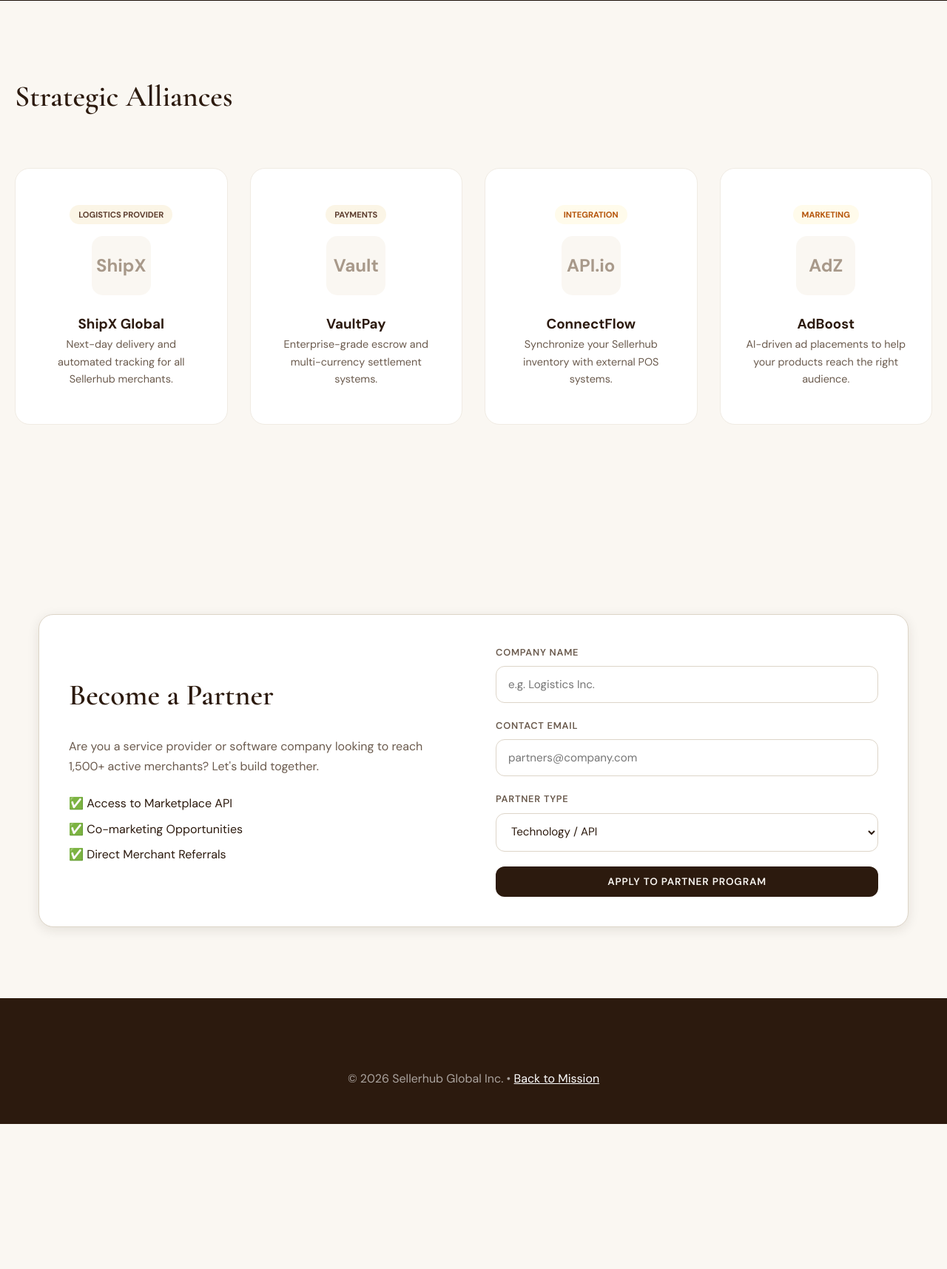
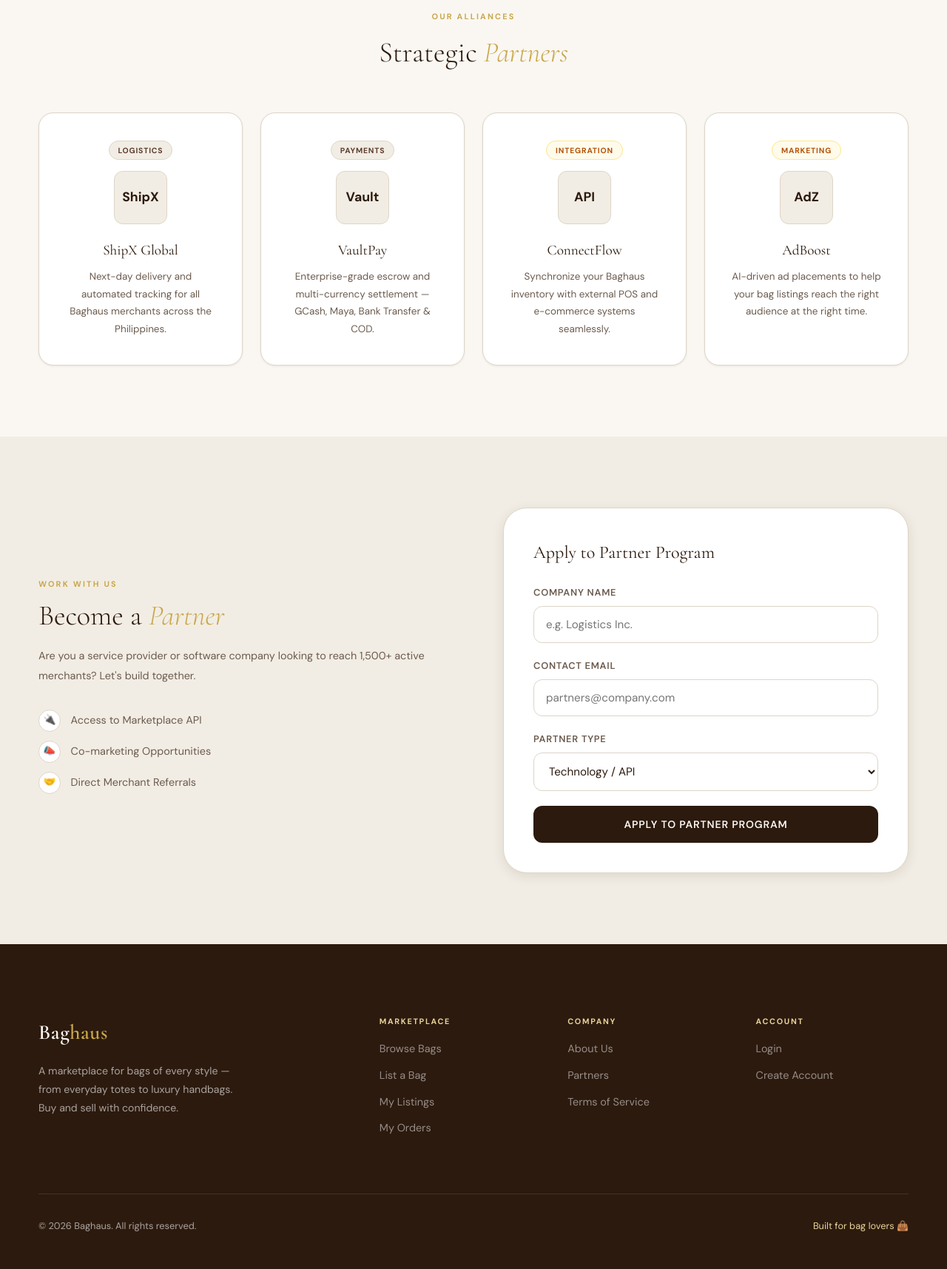
Before and after one commit to dodongGeorge/baghaus, a PHP site: page /partners.php in a window 1280 px wide. Shown: the part 546-2261 px from the top of the page at 74% size. Before the commit the page ends 2065 px from the top, so only its background shows below. Run offline with PHP 8.4, Linux system fonts and the light colour scheme.

Commit message:
Update partners.php

```diff
--- a/partners.php
+++ b/partners.php
@@ -1,8 +1,4 @@
 <?php
-/**
- * SELLERHUB PARTNER ECOSYSTEM
- * Features: Partner grid, Tiered categorization, and Lead generation form.
- */
 require_once 'db.php';
 session_start();
 ?>
@@ -11,174 +7,268 @@ session_start();
 <head>
   <meta charset="UTF-8">
   <meta name="viewport" content="width=device-width, initial-scale=1.0">
-    <title>Global Partners | Sellerhub</title>
+  <title>Partners | Baghaus</title>
   <link rel="stylesheet" href="style.css">
   <style>
-        .partner-hero {
-            background: var(--gray-900);
-            color: white;
-            padding: 10rem 0 6rem 0;
-            position: relative;
-            overflow: hidden;
+    .partners-hero {
+      background: var(--espresso);
+      padding: calc(var(--nav-height) + 4rem) 0 5rem;
+      position: relative; overflow: hidden;
     }
+    .partners-hero::before {
+      content: '';
+      position: absolute; inset: 0;
+      background: url('https://images.unsplash.com/photo-1522202176988-66273c2fd55f?w=1400&q=50') center/cover no-repeat;
+      opacity: .1;
+    }
+    .partners-hero .container { position: relative; z-index: 1; }
+    .partners-eyebrow {
+      font-size: .68rem; font-weight: 700; letter-spacing: .2em;
+      text-transform: uppercase; color: var(--gold); margin-bottom: .75rem;
+    }
+    .partners-hero h1 {
+      font-family: var(--font-display);
+      font-size: clamp(2.8rem, 5vw, 5rem);
+      font-weight: 300; color: var(--cream); line-height: 1.08; margin-bottom: 1rem;
+    }
+    .partners-hero h1 em { font-style: italic; color: var(--gold-light); }
+    .partners-hero p { font-size: .95rem; color: rgba(255,255,255,.55); max-width: 500px; line-height: 1.85; }
 
     .partner-grid {
       display: grid;
-            grid-template-columns: repeat(auto-fit, minmax(250px, 1fr));
-            gap: 30px;
-            margin: 4rem 0;
+      grid-template-columns: repeat(auto-fill, minmax(260px, 1fr));
+      gap: 1.5rem;
+    }
+    .partner-card {
+      background: var(--white);
+      border-radius: var(--radius-lg);
+      border: 1px solid var(--gray-200);
+      padding: 2.25rem 2rem;
+      text-align: center;
+      transition: all .3s var(--ease-out);
+      box-shadow: var(--shadow-sm);
+    }
+    .partner-card:hover { transform: translateY(-6px); box-shadow: var(--shadow-lg); border-color: var(--gold); }
+    .partner-logo {
+      width: 72px; height: 72px;
+      background: var(--cream-dark);
+      border-radius: var(--radius-md);
+      display: flex; align-items: center; justify-content: center;
+      font-weight: 800; font-size: 1.1rem;
+      color: var(--espresso); margin: 0 auto 1.25rem;
+      border: 1px solid var(--gray-200);
+    }
+    .tier-badge {
+      display: inline-block;
+      padding: .22rem .75rem;
+      border-radius: 50px;
+      font-size: .65rem; font-weight: 700;
+      letter-spacing: .08em; text-transform: uppercase;
+      margin-bottom: .9rem;
+    }
+    .tier-platinum { background: var(--cream-dark); color: var(--brown); border: 1px solid var(--gray-200); }
+    .tier-gold     { background: #fffbeb; color: #b45309; border: 1px solid #fde68a; }
+    .partner-card h3 {
+      font-family: var(--font-display);
+      font-size: 1.2rem; font-weight: 500;
+      color: var(--espresso); margin-bottom: .5rem;
+    }
+    .partner-card p { font-size: .84rem; color: var(--gray-600); line-height: 1.75; }
+
+    .apply-section {
+      background: var(--cream-dark);
+    }
+    .apply-grid {
+      display: grid;
+      grid-template-columns: 1fr 1fr;
+      gap: 5rem;
+      align-items: center;
+    }
+    .apply-perk {
+      display: flex; align-items: center; gap: .85rem;
+      font-size: .9rem; color: var(--gray-600);
+      margin-bottom: .75rem;
+    }
+    .apply-perk-icon {
+      width: 30px; height: 30px; flex-shrink: 0;
+      background: var(--white); border: 1px solid var(--gray-200);
+      border-radius: 50%; display: flex; align-items: center;
+      justify-content: center; font-size: .85rem;
     }
 
-        .partner-card {
-            background: white;
-            padding: 3rem 2rem;
+    /* Toast notification */
+    .toast {
+      position: fixed;
+      bottom: 2rem; right: 2rem;
+      background: var(--espresso);
+      color: var(--cream);
+      padding: 1.1rem 1.5rem;
       border-radius: var(--radius-lg);
-            text-align: center;
-            border: 1px solid var(--gray-100);
-            transition: var(--transition-smooth);
+      box-shadow: var(--shadow-lg);
+      display: flex; align-items: flex-start; gap: 1rem;
+      max-width: 360px;
+      z-index: 9999;
+      transform: translateY(120%);
+      opacity: 0;
+      transition: all .4s cubic-bezier(.34,1.56,.64,1);
+      border-left: 4px solid var(--gold);
     }
+    .toast.show { transform: translateY(0); opacity: 1; }
+    .toast-icon { font-size: 1.5rem; flex-shrink: 0; margin-top: .1rem; }
+    .toast-title { font-family: var(--font-display); font-size: 1rem; font-weight: 600; margin-bottom: .2rem; }
+    .toast-body  { font-size: .8rem; color: rgba(255,255,255,.65); line-height: 1.6; }
+    .toast-close {
+      margin-left: auto; flex-shrink: 0;
+      background: none; border: none;
+      color: rgba(255,255,255,.4); font-size: 1.1rem;
+      cursor: pointer; padding: 0; line-height: 1;
+      transition: color .2s;
+    }
+    .toast-close:hover { color: var(--cream); }
 
-        .partner-card:hover {
-            transform: translateY(-10px);
-            box-shadow: var(--shadow-xl);
-            border-color: var(--p-color);
+    @media (max-width: 860px) {
+      .apply-grid { grid-template-columns: 1fr; gap: 2.5rem; }
     }
-
-        .partner-logo-placeholder {
-            width: 80px;
-            height: 80px;
-            background: var(--gray-50);
-            border-radius: 15px;
-            margin: 0 auto 1.5rem;
-            display: flex;
-            align-items: center;
-            justify-content: center;
-            font-weight: 800;
-            color: var(--gray-400);
-            font-size: 1.5rem;
-        }
-
-        .tier-badge {
-            display: inline-block;
-            padding: 4px 12px;
-            border-radius: 50px;
-            font-size: 0.7rem;
-            font-weight: 800;
-            text-transform: uppercase;
-            margin-bottom: 1rem;
-        }
-
-        .tier-platinum { background: var(--p-soft); color: var(--p-color); }
-        .tier-gold { background: #fffbeb; color: #b45309; }
   </style>
 </head>
 <body>
 
-<header id="mainHeader" class="header-main">
-    <div class="container flex justify-between items-center">
-        <a href="index.php" class="logo">Seller<span class="text-gradient">hub</span></a>
-        <nav class="flex gap-10">
-            <a href="browse.php" class="nav-link">Marketplace</a>
-            <a href="about.php" class="nav-link">About</a>
-            <a href="partners.php" class="nav-link active" style="color: var(--p-color);">Partners</a>
-        </nav>
-    </div>
-</header>
+<?php include 'nav.php'; ?>
 
-<main>
-    <section class="partner-hero">
+<!-- HERO -->
+<section class="partners-hero">
   <div class="container">
-            <h1 style="font-family: var(--font-display); font-size: 4rem;">Powering the <br><span class="text-gradient">Ecosystem.</span></h1>
-            <p style="max-width: 600px; opacity: 0.7; font-size: 1.2rem; margin-top: 1rem;">We collaborate with world-class technology and logistics providers to ensure your business runs smoothly.</p>
+    <div class="partners-eyebrow">Partner Ecosystem</div>
+    <h1>Powering the<br><em>Ecosystem.</em></h1>
+    <p>We collaborate with world-class technology and logistics providers to keep Baghaus running smoothly for every buyer and seller.</p>
   </div>
 </section>
 
-    <section class="container py-20">
-        <h2 style="font-family: var(--font-display); font-size: 2.5rem; margin-bottom: 3rem;">Strategic Alliances</h2>
-
+<!-- PARTNERS GRID -->
+<section class="py-20">
+  <div class="container">
+    <div style="text-align:center;margin-bottom:3rem">
+      <span style="font-size:.68rem;font-weight:700;letter-spacing:.2em;text-transform:uppercase;color:var(--gold);display:block;margin-bottom:.5rem">Our Alliances</span>
+      <h2 style="font-family:var(--font-display);font-size:clamp(1.9rem,3vw,2.8rem);font-weight:300;color:var(--espresso)">Strategic <em style="font-style:italic;color:var(--gold)">Partners</em></h2>
+    </div>
     <div class="partner-grid">
-            <div class="partner-card reveal active">
-                <span class="tier-badge tier-platinum">Logistics Provider</span>
-                <div class="partner-logo-placeholder">ShipX</div>
+      <div class="partner-card">
+        <span class="tier-badge tier-platinum">Logistics</span>
+        <div class="partner-logo">ShipX</div>
         <h3>ShipX Global</h3>
-                <p style="font-size: 0.9rem; color: var(--gray-600);">Next-day delivery and automated tracking for all Sellerhub merchants.</p>
+        <p>Next-day delivery and automated tracking for all Baghaus merchants across the Philippines.</p>
       </div>
-
-            <div class="partner-card reveal active" style="transition-delay: 0.1s;">
+      <div class="partner-card">
         <span class="tier-badge tier-platinum">Payments</span>
-                <div class="partner-logo-placeholder">Vault</div>
+        <div class="partner-logo">Vault</div>
         <h3>VaultPay</h3>
-                <p style="font-size: 0.9rem; color: var(--gray-600);">Enterprise-grade escrow and multi-currency settlement systems.</p>
+        <p>Enterprise-grade escrow and multi-currency settlement — GCash, Maya, Bank Transfer & COD.</p>
       </div>
-
-            <div class="partner-card reveal active" style="transition-delay: 0.2s;">
+      <div class="partner-card">
         <span class="tier-badge tier-gold">Integration</span>
-                <div class="partner-logo-placeholder">API.io</div>
+        <div class="partner-logo">API</div>
         <h3>ConnectFlow</h3>
-                <p style="font-size: 0.9rem; color: var(--gray-600);">Synchronize your Sellerhub inventory with external POS systems.</p>
+        <p>Synchronize your Baghaus inventory with external POS and e-commerce systems seamlessly.</p>
       </div>
-
-            <div class="partner-card reveal active" style="transition-delay: 0.3s;">
+      <div class="partner-card">
         <span class="tier-badge tier-gold">Marketing</span>
-                <div class="partner-logo-placeholder">AdZ</div>
+        <div class="partner-logo">AdZ</div>
         <h3>AdBoost</h3>
-                <p style="font-size: 0.9rem; color: var(--gray-600);">AI-driven ad placements to help your products reach the right audience.</p>
+        <p>AI-driven ad placements to help your bag listings reach the right audience at the right time.</p>
+      </div>
     </div>
   </div>
 </section>
 
-    <section class="py-20" style="background: var(--gray-50);">
+<!-- BECOME A PARTNER -->
+<section class="py-20 apply-section">
   <div class="container">
-            <div class="form-card grid" style="grid-template-columns: 1fr 1fr; gap: 60px; align-items: center;">
+    <div class="apply-grid">
       <div>
-                    <h2 style="font-family: var(--font-display); font-size: 2.5rem;">Become a Partner</h2>
-                    <p style="margin: 1.5rem 0; color: var(--gray-600);">Are you a service provider or software company looking to reach 1,500+ active merchants? Let's build together.</p>
-                    <ul style="list-style: none; padding: 0;">
-                        <li style="margin-bottom: 0.5rem;">✅ Access to Marketplace API</li>
-                        <li style="margin-bottom: 0.5rem;">✅ Co-marketing Opportunities</li>
-                        <li style="margin-bottom: 0.5rem;">✅ Direct Merchant Referrals</li>
-                    </ul>
+        <span style="font-size:.68rem;font-weight:700;letter-spacing:.2em;text-transform:uppercase;color:var(--gold);display:block;margin-bottom:.75rem">Work with us</span>
+        <h2 style="font-family:var(--font-display);font-size:clamp(2rem,3vw,3rem);font-weight:300;color:var(--espresso);margin-bottom:1.25rem;line-height:1.1">Become a <em style="font-style:italic;color:var(--gold)">Partner</em></h2>
+        <p style="font-size:.9rem;color:var(--gray-600);line-height:1.85;margin-bottom:2rem">Are you a service provider or software company looking to reach 1,500+ active merchants? Let's build together.</p>
+        <div class="apply-perk"><div class="apply-perk-icon">🔌</div> Access to Marketplace API</div>
+        <div class="apply-perk"><div class="apply-perk-icon">📣</div> Co-marketing Opportunities</div>
+        <div class="apply-perk"><div class="apply-perk-icon">🤝</div> Direct Merchant Referrals</div>
       </div>
-                <form onsubmit="event.preventDefault(); alert('Application Sent!');">
+
+      <div style="background:var(--white);border-radius:var(--radius-xl);border:1px solid var(--gray-200);padding:2.5rem;box-shadow:var(--shadow-md)">
+        <h3 style="font-family:var(--font-display);font-size:1.5rem;font-weight:400;color:var(--espresso);margin-bottom:1.5rem">Apply to Partner Program</h3>
+        <div id="partnerForm">
           <div class="form-group">
             <label>Company Name</label>
-                        <input type="text" placeholder="e.g. Logistics Inc." required>
+            <input type="text" id="companyName" placeholder="e.g. Logistics Inc." required>
           </div>
           <div class="form-group">
             <label>Contact Email</label>
-                        <input type="email" placeholder="partners@company.com" required>
+            <input type="email" id="contactEmail" placeholder="partners@company.com" required>
           </div>
           <div class="form-group">
             <label>Partner Type</label>
-                        <select>
+            <select id="partnerType">
               <option>Technology / API</option>
               <option>Logistics / Shipping</option>
               <option>Financial Services</option>
               <option>Other</option>
             </select>
           </div>
-                    <button type="submit" class="btn btn-buy w-full">Apply to Partner Program</button>
-                </form>
+          <button type="button" onclick="submitPartnerForm()" class="btn btn-buy" style="width:100%;padding:1rem;font-size:.875rem">
+            Apply to Partner Program
+          </button>
+        </div>
+      </div>
     </div>
   </div>
 </section>
-</main>
 
-<footer class="footer-premium">
-    <div class="container text-center">
-        <p>&copy; 2026 Sellerhub Global Inc. &bull; <a href="about.php" style="color:white;">Back to Mission</a></p>
+<?php include 'footer.php'; ?>
+
+<!-- TOAST NOTIFICATION -->
+<div class="toast" id="partnerToast">
+  <div class="toast-icon">✦</div>
+  <div>
+    <div class="toast-title">Application Received!</div>
+    <div class="toast-body" id="toastBody">Thanks for your interest. We'll be in touch within 2–3 business days.</div>
   </div>
-</footer>
+  <button class="toast-close" onclick="closeToast()">✕</button>
+</div>
 
 <script>
-    window.onscroll = function() {
-        const nav = document.getElementById("mainHeader");
-        if (window.pageYOffset > 50) {
-            nav.classList.add('header-scrolled');
-        } else {
-            nav.classList.remove('header-scrolled');
+function submitPartnerForm() {
+  const company = document.getElementById('companyName').value.trim();
+  const email   = document.getElementById('contactEmail').value.trim();
+  const type    = document.getElementById('partnerType').value;
+
+  if (!company || !email) {
+    document.getElementById('companyName').style.borderColor = !company ? '#ef4444' : '';
+    document.getElementById('contactEmail').style.borderColor = !email ? '#ef4444' : '';
+    return;
   }
-    };
+
+  // Reset border colors
+  document.getElementById('companyName').style.borderColor = '';
+  document.getElementById('contactEmail').style.borderColor = '';
+
+  // Update toast message with their details
+  document.getElementById('toastBody').textContent =
+    company + ' (' + type + ') — we\'ll reach you at ' + email + ' within 2–3 business days.';
+
+  // Clear the form
+  document.getElementById('companyName').value = '';
+  document.getElementById('contactEmail').value = '';
+
+  // Show toast
+  const toast = document.getElementById('partnerToast');
+  toast.classList.add('show');
+
+  // Auto-dismiss after 5 seconds
+  setTimeout(closeToast, 5000);
+}
+
+function closeToast() {
+  document.getElementById('partnerToast').classList.remove('show');
+}
 </script>
 
 </body>
```
Lines whose indentation alone changed are shown as unchanged.
